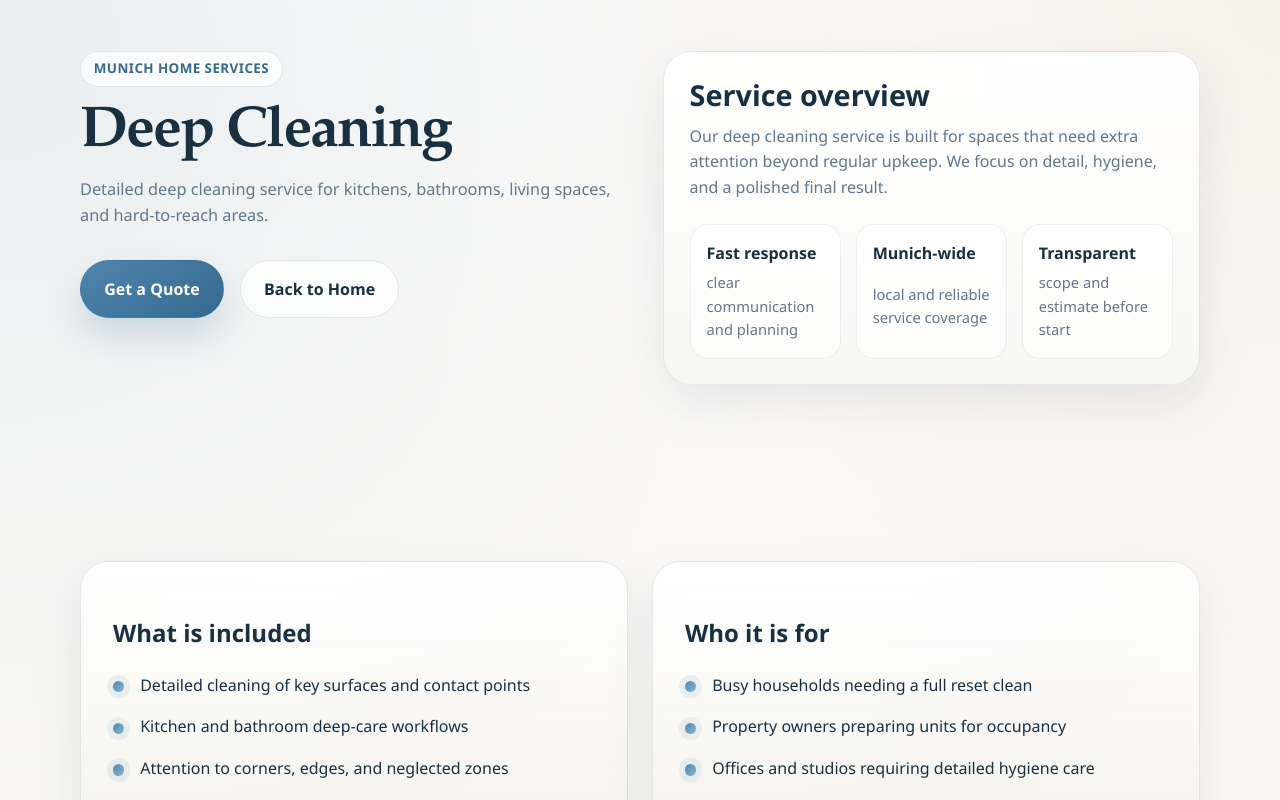
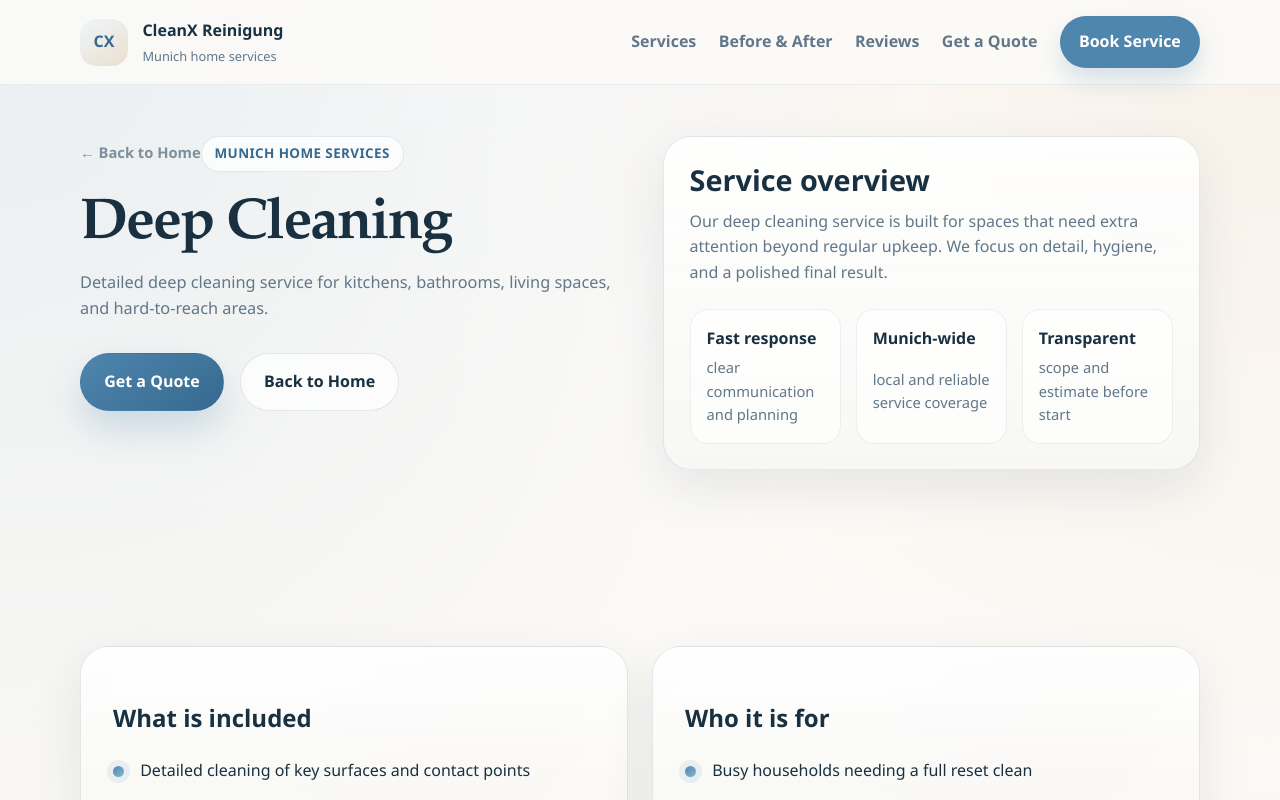
Before and after one commit to samuel4516/CleanX, a Next.js app: page /deep-cleaning in a window 1280 px wide. Shown: the top 800 px of the page. Built offline with nearby package versions, Linux system fonts and the light colour scheme.

Commit message:
Add ServicePageHeader component and integrate into service and privacy pages

```diff
--- /dev/null
+++ b/app/components/service-page-header.tsx
@@ -0,0 +1,70 @@
+"use client";
+
+import Link from "next/link";
+import { useEffect, useState } from "react";
+
+export default function ServicePageHeader() {
+  const [menuOpen, setMenuOpen] = useState(false);
+
+  useEffect(() => {
+    document.body.classList.toggle("nav-open", menuOpen);
+    return () => {
+      document.body.classList.remove("nav-open");
+    };
+  }, [menuOpen]);
+
+  const closeMenu = () => {
+    setMenuOpen(false);
+  };
+
+  return (
+    <header className="site-header" id="top">
+      <div className="container header-inner">
+        <Link className="brand" href="/" aria-label="CleanX Reinigung home">
+          <span className="brand-mark">CX</span>
+          <span className="brand-copy">
+            <strong>CleanX Reinigung</strong>
+            <small>Munich home services</small>
+          </span>
+        </Link>
+
+        <div className="header-actions-mobile">
+          <button
+            className="nav-toggle"
+            type="button"
+            aria-expanded={menuOpen ? "true" : "false"}
+            aria-controls="site-nav"
+            aria-label="Open navigation"
+            onClick={() => setMenuOpen((previous) => !previous)}
+          >
+            <span></span>
+            <span></span>
+            <span></span>
+          </button>
+        </div>
+
+        <nav
+          className={`site-nav ${menuOpen ? "is-open" : ""}`}
+          id="site-nav"
+          aria-label="Primary"
+        >
+          <Link href="/#services" onClick={closeMenu}>
+            Services
+          </Link>
+          <Link href="/#results" onClick={closeMenu}>
+            Before &amp; After
+          </Link>
+          <Link href="/#reviews" onClick={closeMenu}>
+            Reviews
+          </Link>
+          <Link href="/#booking" onClick={closeMenu}>
+            Get a Quote
+          </Link>
+          <Link className="nav-cta" href="/#booking" onClick={closeMenu}>
+            Book Service
+          </Link>
+        </nav>
+      </div>
+    </header>
+  );
+}
--- a/app/components/service-page-template.tsx
+++ b/app/components/service-page-template.tsx
@@ -1,4 +1,5 @@
 import Link from "next/link";
+import ServicePageHeader from "./service-page-header";
 
 type ServicePageTemplateProps = {
   title: string;
@@ -18,10 +19,15 @@ export default function ServicePageTemplate({
   whyChoose,
 }: ServicePageTemplateProps) {
   return (
-    <main className="service-page">
+    <>
+      <ServicePageHeader />
+      <main className="service-page">
       <section className="section service-page-hero">
         <div className="container service-page-grid">
           <div className="service-page-copy">
+            <Link className="service-back-link" href="/">
+              ← Back to Home
+            </Link>
             <span className="eyebrow">Munich home services</span>
             <h1>{title}</h1>
             <p>{subtitle}</p>
@@ -108,6 +114,7 @@ export default function ServicePageTemplate({
           </div>
         </div>
       </section>
-    </main>
+      </main>
+    </>
   );
 }
--- a/app/datenschutz/page.tsx
+++ b/app/datenschutz/page.tsx
@@ -1,4 +1,5 @@
 import type { Metadata } from "next";
+import ServicePageHeader from "../components/service-page-header";
 
 export const metadata: Metadata = {
   title: "Datenschutzerklärung | CleanX Reinigung",
@@ -7,6 +8,8 @@ export const metadata: Metadata = {
 
 export default function DatenschutzPage() {
   return (
+    <>
+      <ServicePageHeader />
       <main className="privacy-page section">
         <div className="container privacy-container">
           <article className="privacy-card">
@@ -158,5 +161,6 @@ export default function DatenschutzPage() {
           </article>
         </div>
       </main>
+    </>
   );
 }
--- a/app/globals.css
+++ b/app/globals.css
@@ -907,6 +907,24 @@ textarea {
   letter-spacing: -0.03em;
 }
 
+.service-back-link {
+  display: inline-flex;
+  align-items: center;
+  gap: 0.35rem;
+  margin-bottom: 0.9rem;
+  color: var(--muted);
+  font-size: 0.92rem;
+  font-weight: 600;
+  opacity: 0.8;
+  transition: opacity 160ms ease, color 160ms ease;
+}
+
+.service-back-link:hover,
+.service-back-link:focus-visible {
+  opacity: 1;
+  color: var(--text);
+}
+
 .service-page-copy p {
   margin: 0;
   color: var(--muted);
--- a/app/page.tsx
+++ b/app/page.tsx
@@ -7,7 +7,7 @@ const LANGUAGE_STORAGE_KEY = "cleanx_language";
 const ENGLISH_MARKUP = `
     <header class="site-header" id="top">
       <div class="container header-inner">
-        <a class="brand" href="#top" aria-label="CleanX Reinigung home">
+        <a class="brand" href="/" aria-label="CleanX Reinigung home">
           <span class="brand-mark">CX</span>
           <span class="brand-copy">
             <strong>CleanX Reinigung</strong>
```
Lines whose indentation alone changed are shown as unchanged.
